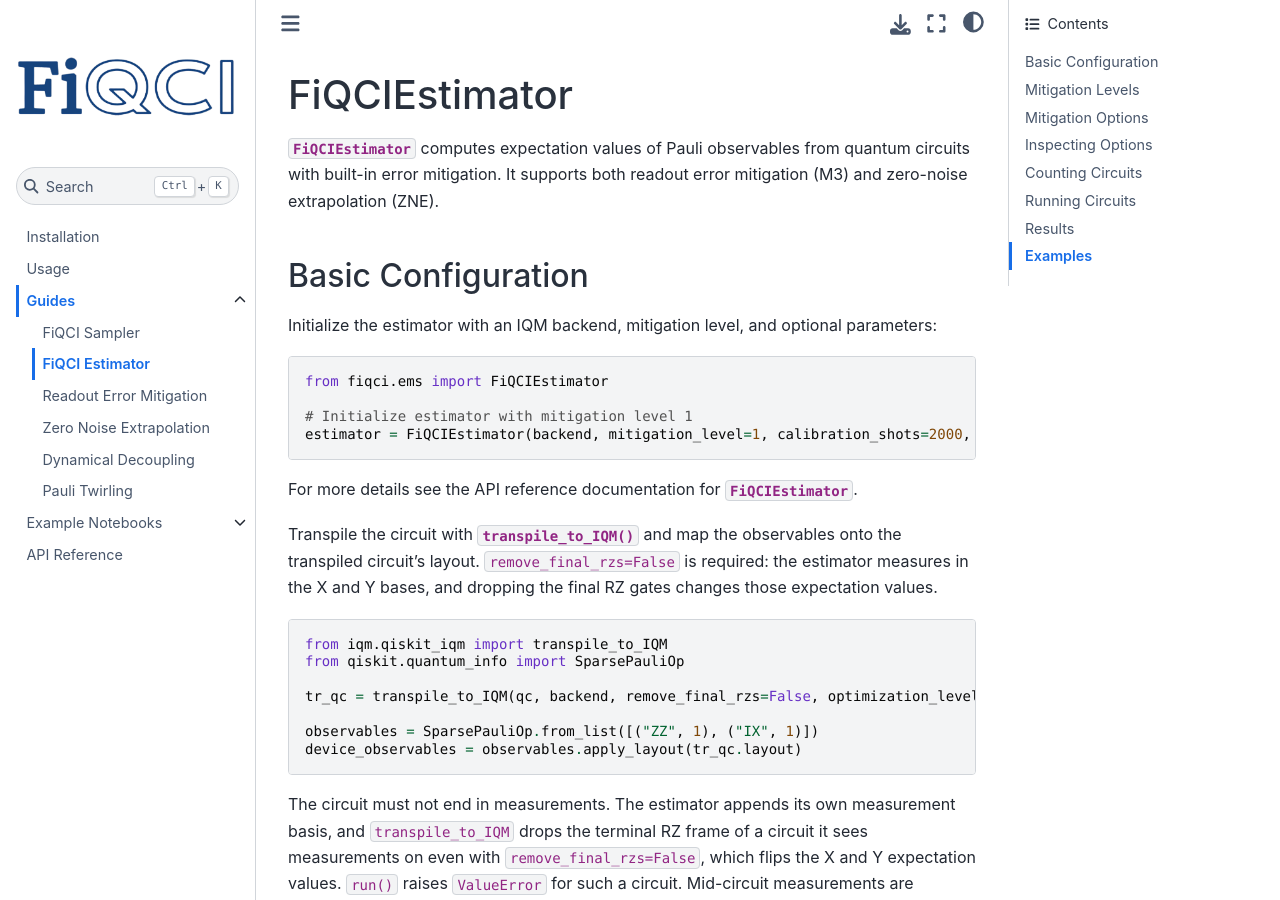
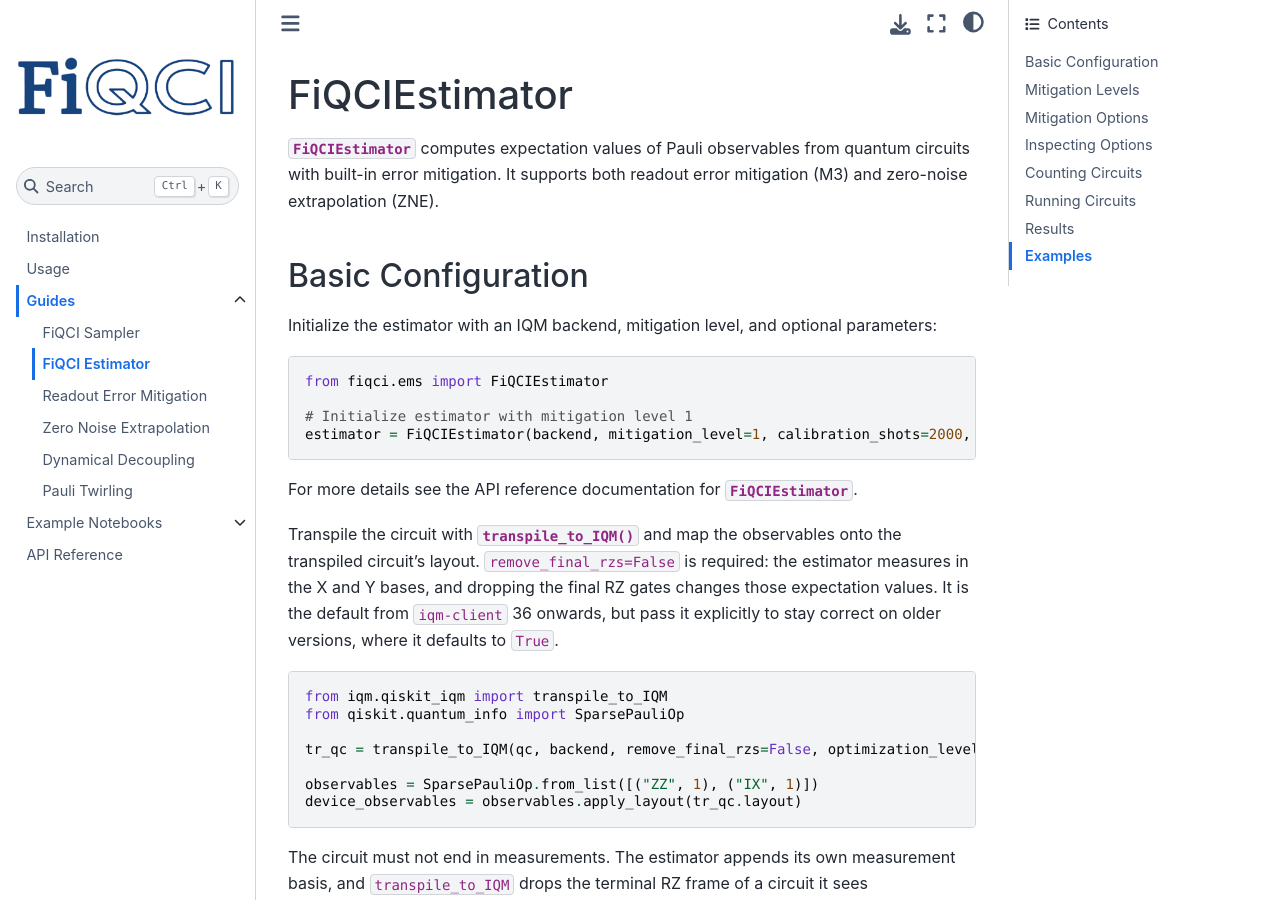
Before and after one commit to FiQCI/fiqci-ems, a Sphinx documentation site: the page built from docs/pages/FiQCIEstimatorUsage.rst, in a window 1280 px wide and 900 px high. Built offline with Sphinx 7.4.7 and the Sphinx Book theme 1.1.4, drawn with Linux system fonts in a browser that asks for light colours.

Commit message:
v2.0 (#50)
v2.0

---------

Co-authored-by: Joonas Nivala <joonas.nivala@csc.fi>

---------

Co-authored-by: Jake Muff <67475147+JMuff22@users.noreply.github.com>

```diff
--- a/docs/pages/FiQCIEstimatorUsage.rst
+++ b/docs/pages/FiQCIEstimatorUsage.rst
@@ -19,7 +19,9 @@
 
 Transpile the circuit with :func:`~iqm.qiskit_iqm.transpile_to_IQM` and map the observables onto the
 transpiled circuit's layout. ``remove_final_rzs=False`` is required: the estimator measures in the X
-and Y bases, and dropping the final RZ gates changes those expectation values.
+and Y bases, and dropping the final RZ gates changes those expectation values. It is the default from
+``iqm-client`` 36 onwards, but pass it explicitly to stay correct on older versions, where it defaults
+to ``True``.
 
 .. code-block:: python
 
--- a/docs/pages/Usage.rst
+++ b/docs/pages/Usage.rst
@@ -81,7 +81,8 @@
         estimator = FiQCIEstimator(backend, mitigation_level=1, calibration_file="cals.json")
 
         # Transpile for the backend. remove_final_rzs=False is required: the estimator measures in
-        # the X and Y bases, and dropping the final RZ gates changes those expectation values.
+        # the X and Y bases, and dropping the final RZ gates changes those expectation values. It is
+        # the default from iqm-client 36, but older versions default to True.
         tr_qc = transpile_to_IQM(qc, backend, remove_final_rzs=False, optimization_level=3)
 
         # Define observables
--- a/pyproject.toml
+++ b/pyproject.toml
@@ -25,7 +25,7 @@
     "Topic :: Software Development :: Libraries :: Python Modules",
 ]
 dependencies = [
-    "iqm-client[qiskit]>=35.0.3",
+    "iqm-client[qiskit]>=35.0.3,<37",
     "mthree>=3.0.0",
 ]
 
```
Also changed, not shown: CHANGELOG.md (+7 -0 lines), README.md (+2 -1 lines), 3 other files.
